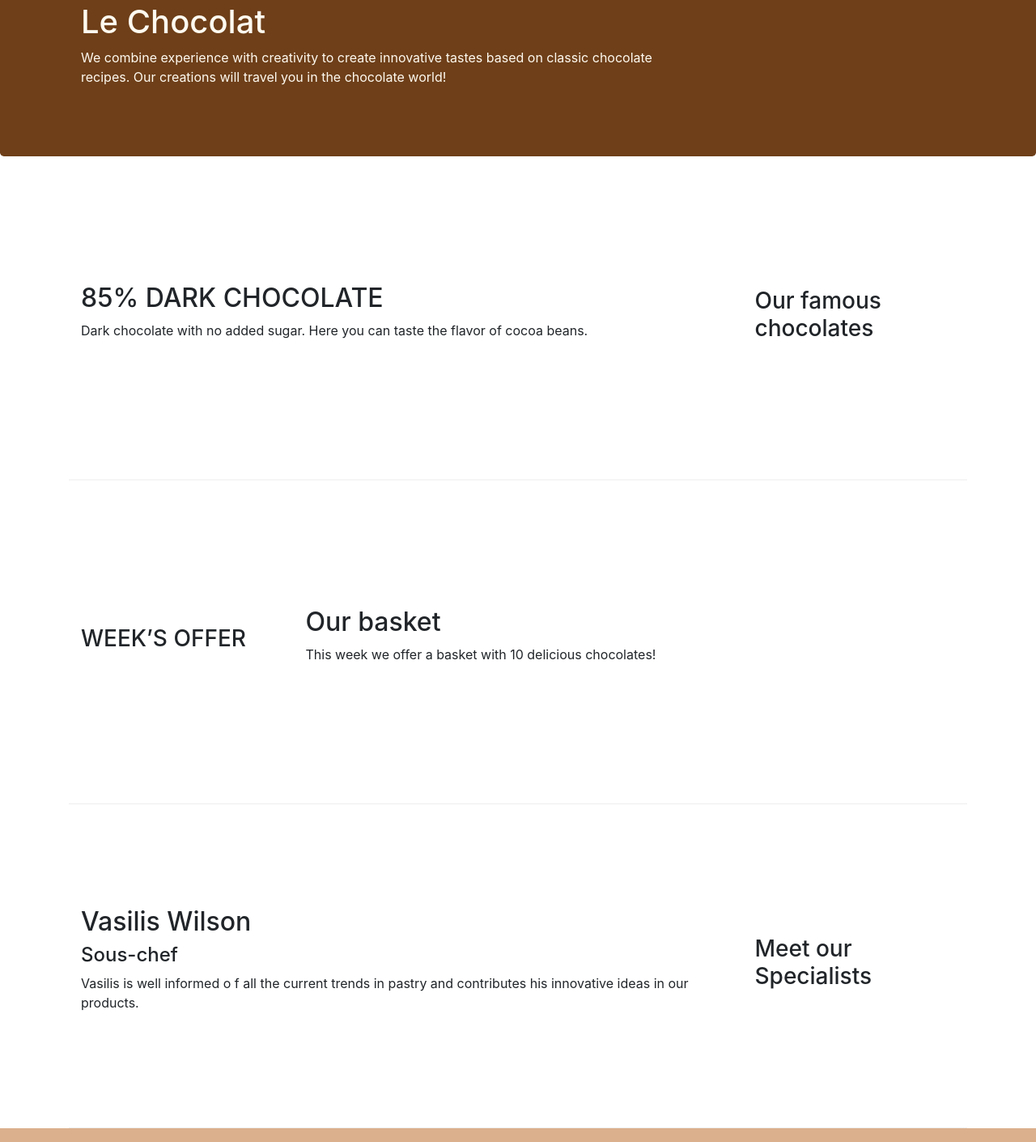
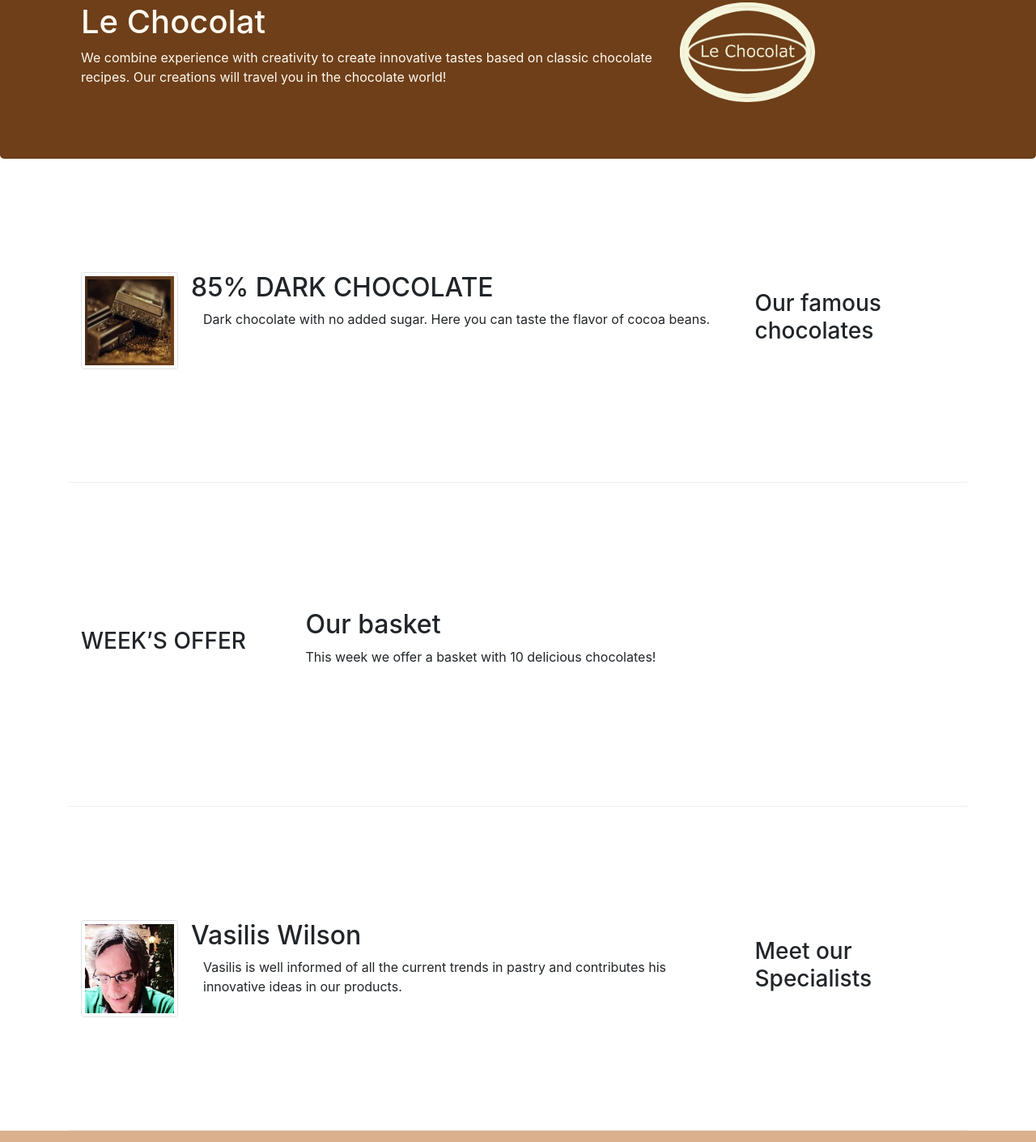
Before and after one commit to Najaf-Shr/NajafWEB2Bootstrap, a plain HTML site: page index.html in a window 1280 px wide. Shown: the part 117-1527 px from the top of the page at 81% size. Drawn offline with nearby package versions, Linux system fonts and the light colour scheme.

Commit message:
Images and Media

```diff
--- a/index.html
+++ b/index.html
@@ -17,14 +17,15 @@
 
     <nav class="navbar navbar-expand-md navbar-light bg-light fixed-top ">
         <div class="container">
-            <a class="navbar-brand" href="#">Le Chocolat</a>
+            <a class="navbar-brand" href="./index.html"><img src="images/logo.png" height="40" width="54"></a>
+
             <button class="navbar-toggler" type="button" data-toggle="collapse" data-target="#Navbar">
                 <span class="navbar-toggler-icon"></span>
             </button>
             <div class="collapse navbar-collapse" id="Navbar">
                 <ul class="navbar-nav">
                     <li class="nav-item">
-                        <a class="nav-link" href="./index.html"> <span class="fa fa-home fa-lg"></span>Home</a>
+                        <a class="nav-link" href="./aboutus.html"> <span class="fa fa-home fa-lg"></span>Home</a>
                     </li>
                     <li class="nav-item active">
                         <a class="nav-link" href="#"><span class="fa fa-info fa-lg"></span> About</a>
@@ -48,6 +49,9 @@
                     <p>We combine experience with creativity to create innovative tastes based on classic chocolate
                         recipes. Our creations will travel you in the chocolate world!</p>
                 </div>
+                <div class="col col-sm">
+                    <img src="images/logo.png" class="img-fluid">
+                </div>
             </div>
         </div>
     </header>
@@ -58,8 +62,15 @@
                 <h3>Our famous chocolates</h3>
             </div>
             <div class="col-sm col-md">
-                <h2>85% DARK CHOCOLATE</h2>
-                <p>Dark chocolate with no added sugar. Here you can taste the flavor of cocoa beans.</p>
+                <div class="media">
+                    <img class="d-flex mr-3 img-thumbnail align-self-center"
+                        src="images/dark85.jpg" alt="85% DARK CHOCOLATE">
+                    <div class="media-body">
+                        <h2 class="mt-0">85% DARK CHOCOLATE</h2>
+                        <p class="col d-none d-md-block">Dark chocolate with no added sugar.
+                        Here you can taste the flavor of cocoa beans.</p>
+                    </div>
+                </div>
             </div>
         </div>
 
@@ -79,15 +90,15 @@
                 <h3>Meet our Specialists</h3>
             </div>
             <div class="col-sm col-md">
-                <h2>Vasilis Wilson </h2>
-                <h4>Sous-chef</h4>
-                <p>Vasilis is well informed o
-                    <!-- jQuery first, then Tether, then Bootstrap JS. -->
-                    <script src="node_modules/jquery/dist/jquery.min.js"></script>
-                    <script src="node_modules/tether/dist/js/tether.min.js"></script>
-                    <script src="node_modules/popper.js/dist/umd/popper.min.js"></script>
-                    <script src="node_modules/bootstrap/dist/js/bootstrap.min.js"></script>f all the current trends in
-                    pastry and contributes his innovative ideas in our products.</p>
+                <div class="media">
+                    <img class="d-flex mr-3 img-thumbnail align-self-center"
+                        src="images/cartoonVasilis.png" alt="Vasilis Wilson">
+                    <div class="media-body">
+                        <h2 class="mt-0">Vasilis Wilson</h2>
+                        <p class="col d-none d-md-block">Vasilis is well informed of all the current
+                            trends in pastry and contributes his innovative ideas in our products.</p>
+                    </div>
+                </div>
             </div>
         </div>
     </div>
```
Also changed, not shown: aboutus.html (+4 -0 lines), images/cartoonVasilis.png (added), images/dark85.jpg (added), images/logo.png (added), images/promotion.jpg (added).
